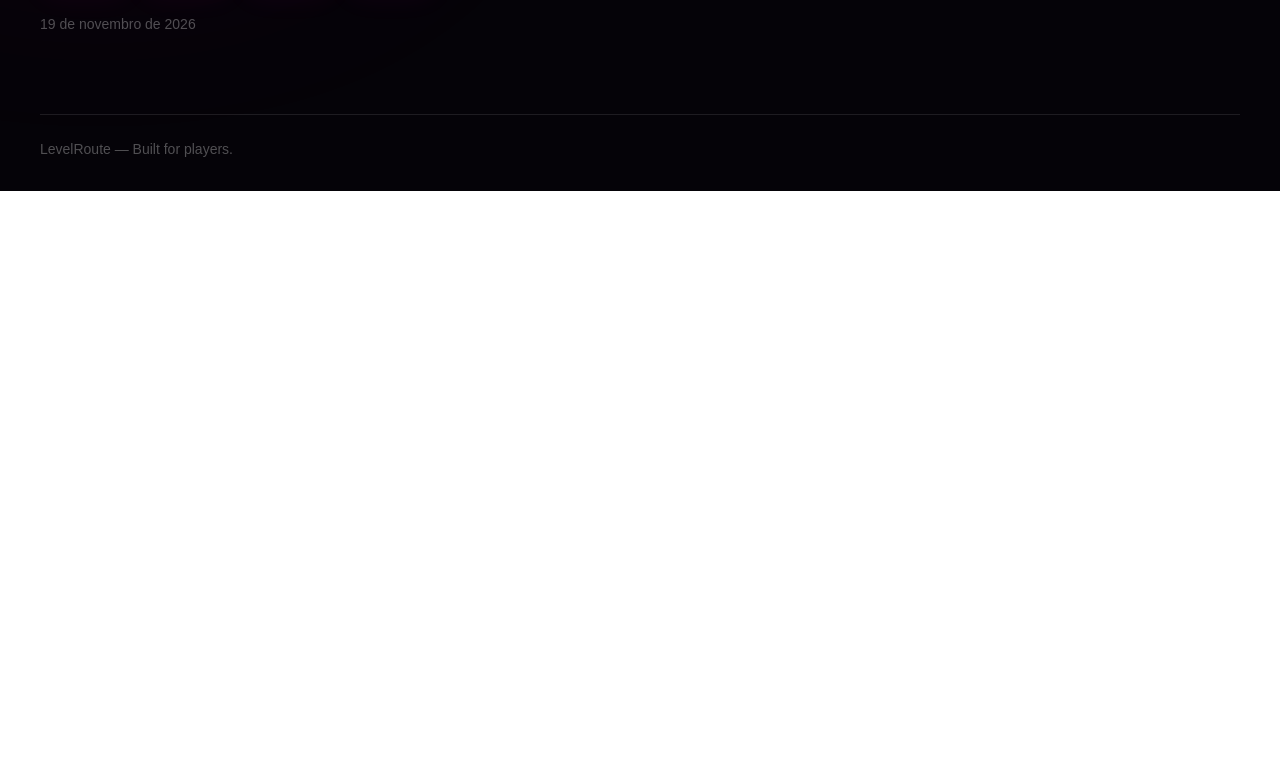
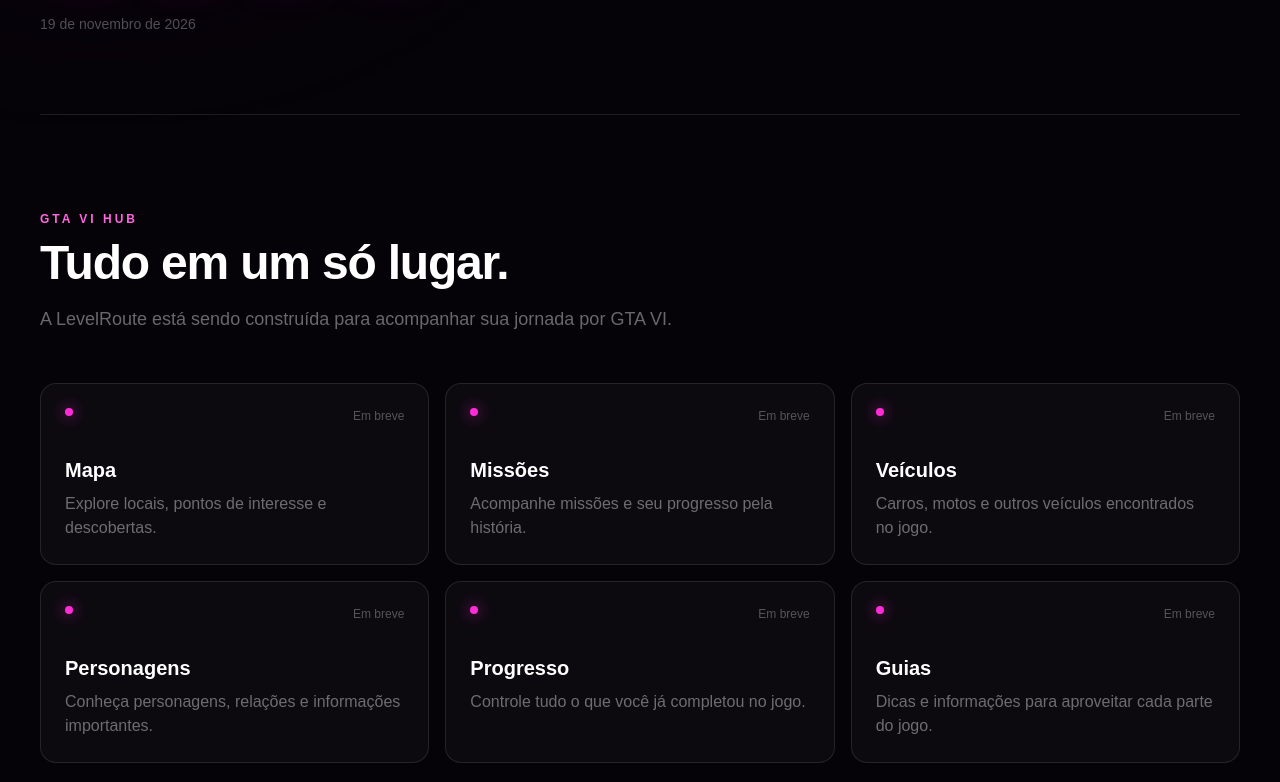
Before and after one commit to gabrielnegrao2/levelroute, a Next.js app: page / in a window 1280 px wide. Shown: the part 858-1640 px from the top of the page. Before the commit the page ends 1049 px from the top, so only its background shows below. Built offline with nearby package versions, Linux system fonts and the light colour scheme.

Commit message:
build 0.0.3 - GTA VI hub and smooth navigation

```diff
--- a/src/app/page.tsx
+++ b/src/app/page.tsx
@@ -1,11 +1,13 @@
 import Countdown from "@/components/Countdown";
+import GtaHub from "@/components/GtaHub";
 
 export default function Home() {
   return (
-    <main className="min-h-screen bg-[#050308] text-white">
-      <div className="relative mx-auto flex min-h-screen max-w-7xl flex-col overflow-hidden px-6 py-8 md:px-10">
+    <main className="min-h-screen scroll-smooth bg-[#050308] text-white">
+      <div className="relative mx-auto max-w-7xl overflow-hidden px-6 py-8 md:px-10">
         {/* Glow de fundo */}
         <div className="pointer-events-none absolute left-[-150px] top-[200px] h-[500px] w-[500px] rounded-full bg-[#ff2bd6]/10 blur-[140px]" />
+
         <div className="pointer-events-none absolute right-[-200px] top-[100px] h-[450px] w-[450px] rounded-full bg-[#8b5cf6]/10 blur-[140px]" />
 
         <header className="relative z-10 flex items-center justify-between border-b border-white/10 pb-6">
@@ -17,11 +19,11 @@
           </div>
 
           <div className="rounded-full border border-[#ff2bd6]/20 bg-[#ff2bd6]/5 px-3 py-1 text-xs text-[#ff7ce8]">
-            BUILD 0.0.1
+            BUILD 0.0.2
           </div>
         </header>
 
-        <section className="relative z-10 flex flex-1 items-center py-20">
+        <section className="relative z-10 flex min-h-[820px] items-center py-20">
           <div className="max-w-4xl">
             <div className="mb-6 inline-flex rounded-full border border-[#ff2bd6]/30 bg-[#ff2bd6]/10 px-4 py-2 text-sm font-medium text-[#ff75e6] shadow-[0_0_30px_rgba(255,43,214,0.08)]">
               GTA VI • HUB EM CONSTRUÇÃO
@@ -40,9 +42,12 @@
             </p>
 
             <div className="mt-10 flex flex-wrap gap-4">
-              <button className="rounded-xl bg-[#ff2bd6] px-6 py-3 font-bold text-black shadow-[0_0_30px_rgba(255,43,214,0.25)] transition hover:bg-[#ff65df] hover:shadow-[0_0_40px_rgba(255,43,214,0.4)]">
+              <a
+                href="#gta-hub"
+                className="rounded-xl bg-[#ff2bd6] px-6 py-3 font-bold text-black shadow-[0_0_30px_rgba(255,43,214,0.25)] transition hover:bg-[#ff65df] hover:shadow-[0_0_40px_rgba(255,43,214,0.4)]"
+              >
                 Explorar GTA VI
-              </button>
+              </a>
 
               <button className="rounded-xl border border-white/10 bg-white/5 px-6 py-3 font-medium text-white/70 transition hover:border-[#ff2bd6]/30 hover:bg-[#ff2bd6]/5 hover:text-white">
                 Em breve
@@ -53,6 +58,13 @@
           </div>
         </section>
 
+        <div
+          id="gta-hub"
+          className="relative z-10 scroll-mt-8"
+        >
+          <GtaHub />
+        </div>
+
         <footer className="relative z-10 border-t border-white/10 pt-6 text-sm text-white/30">
           LevelRoute — Built for players.
         </footer>
--- /dev/null
+++ b/src/components/GtaHub.tsx
@@ -0,0 +1,78 @@
+export default function GtaHub() {
+  const sections = [
+    {
+      title: "Mapa",
+      description: "Explore locais, pontos de interesse e descobertas.",
+      status: "Em breve",
+    },
+    {
+      title: "Missões",
+      description: "Acompanhe missões e seu progresso pela história.",
+      status: "Em breve",
+    },
+    {
+      title: "Veículos",
+      description: "Carros, motos e outros veículos encontrados no jogo.",
+      status: "Em breve",
+    },
+    {
+      title: "Personagens",
+      description: "Conheça personagens, relações e informações importantes.",
+      status: "Em breve",
+    },
+    {
+      title: "Progresso",
+      description: "Controle tudo o que você já completou no jogo.",
+      status: "Em breve",
+    },
+    {
+      title: "Guias",
+      description: "Dicas e informações para aproveitar cada parte do jogo.",
+      status: "Em breve",
+    },
+  ];
+
+  return (
+    <section className="border-t border-white/10 py-24">
+      <div className="mb-12">
+        <p className="mb-3 text-xs font-bold tracking-[0.25em] text-[#ff65df]">
+          GTA VI HUB
+        </p>
+
+        <h2 className="text-4xl font-black tracking-tight md:text-5xl">
+          Tudo em um só lugar.
+        </h2>
+
+        <p className="mt-4 max-w-2xl text-lg leading-8 text-white/40">
+          A LevelRoute está sendo construída para acompanhar sua jornada por
+          GTA VI.
+        </p>
+      </div>
+
+      <div className="grid gap-4 md:grid-cols-2 lg:grid-cols-3">
+        {sections.map((section) => (
+          <div
+            key={section.title}
+            className="group rounded-2xl border border-white/10 bg-white/[0.03] p-6 transition hover:border-[#ff2bd6]/30 hover:bg-[#ff2bd6]/5"
+          >
+            <div className="mb-8 flex items-start justify-between">
+              <div className="h-2 w-2 rounded-full bg-[#ff2bd6] shadow-[0_0_15px_rgba(255,43,214,0.8)]" />
+
+              <span className="text-xs text-white/30">
+                {section.status}
+              </span>
+            </div>
+
+            <h3 className="text-xl font-bold">
+              {section.title}
+            </h3>
+
+            <p className="mt-2 leading-6 text-white/40">
+              {section.description}
+            </p>
+          </div>
+        ))}
+      </div>
+    </section>
+  );
+}
```
